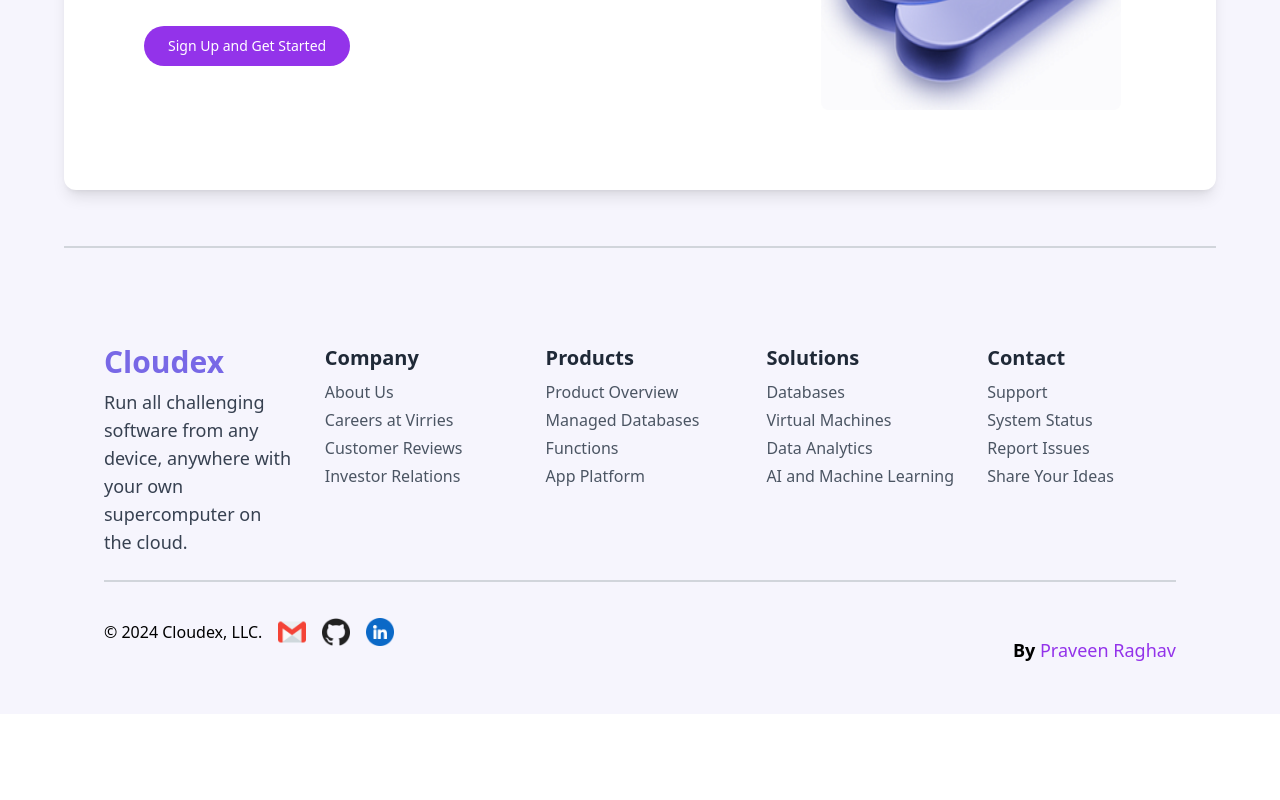
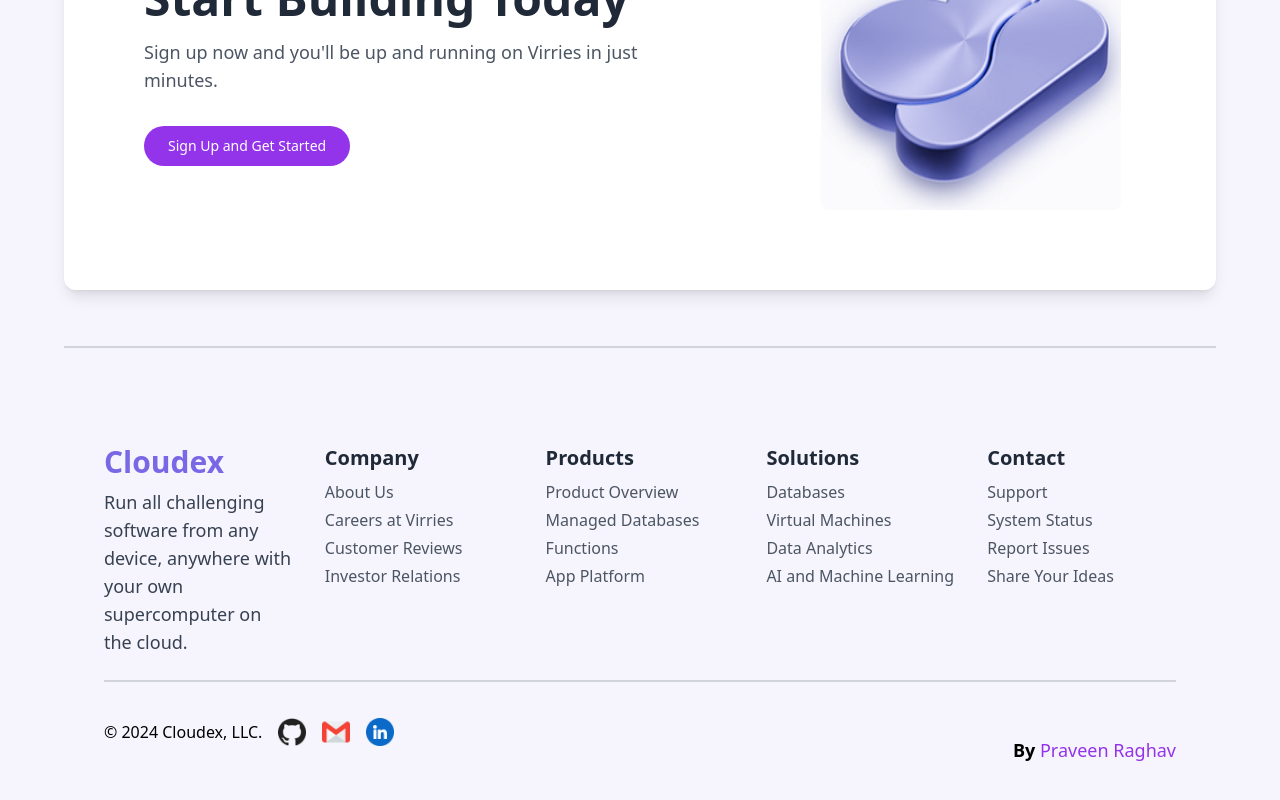
Before and after one commit to Praveen-Raghav97/cloudex-home, a Next.js app: page / in a window 1280 px wide. Shown: the part 3864-4664 px from the top of the page. Before the commit the page ends 4578 px from the top, so only its background shows below. Built offline with nearby package versions, Linux system fonts and the light colour scheme.

Commit message:
Edit all sections in the project and ensure responsiveness across all devices

```diff
--- a/components/About.js
+++ b/components/About.js
@@ -25,8 +25,8 @@ const About = () => {
         {/* Features Section */}
         <div className="grid gap-8 sm:grid-cols-2 lg:grid-cols-3">
           {/* Feature 1 */}
-          <div className="bg-white cursor-pointer rounded-lg shadow-md p-6 transform transition duration-300 hover:scale-105 hover:shadow-xl">
-            <div className="flex items-center gap-4 mb-8">
+          <div className="bg-white h-[320px]  cursor-pointer rounded-lg shadow-md p-6 transform transition duration-300 hover:scale-105 hover:shadow-xl">
+            <div className="flex items-center gap-4 mb-20">
               <svg
                 xmlns="http://www.w3.org/2000/svg"
                 fill="none"
@@ -50,7 +50,7 @@ const About = () => {
 
           {/* Feature 2 */}
           <div className="bg-white cursor-pointer rounded-lg shadow-md p-6 transform transition duration-300 hover:scale-105 hover:shadow-xl">
-            <div className="flex items-center gap-4 mb-8">
+            <div className="flex items-center gap-4 mb-20">
               <svg
                 xmlns="http://www.w3.org/2000/svg"
                 fill="none"
@@ -74,7 +74,7 @@ const About = () => {
 
           {/* Feature 3 */}
           <div className="bg-white  cursor-pointer rounded-lg shadow-md p-6 transform transition duration-300 hover:scale-105 hover:shadow-xl">
-            <div className="flex items-center gap-4 mb-8">
+            <div className="flex items-center gap-4 mb-20">
               <svg
                 xmlns="http://www.w3.org/2000/svg"
                 fill="none"
--- a/components/Footer.js
+++ b/components/Footer.js
@@ -2,6 +2,7 @@
 import Image from 'next/image';
 import { Separator } from './ui/separator';
 import FooterCard from './FooterCard';
+import Link from 'next/link';
 
 const Footer = () => {
   return (
@@ -62,9 +63,16 @@ const Footer = () => {
           <div className="flex flex-col md:flex-row items-center space-y-4 md:space-y-0 md:space-x-4">
             <p>&copy; 2024 Cloudex, LLC.</p>
             <div className="flex space-x-4">
+              <Link href="https://github.com/Praveen-Raghav97">
+              <Image src="/github (1).png" width={28} height={24} alt="icon" />
+              </Link>
+              <Link href="mailto:rishavthakur9027@gmail.com">
               <Image src="/gmail.png" width={28} height={24} alt="icon" />
-              <Image src="/github (1).png" width={28} height={24} alt="icon" />
+              </Link>
+
+              <Link href="https://www.linkedin.com/in/praveen-raghav/">
               <Image src="/linkedin.png" width={28} height={24} alt="icon" />
+              </Link>
             </div>
           </div>
           <div className="flex flex-col md:flex-row items-center space-y-4 md:space-y-0 md:space-x-4">
```
